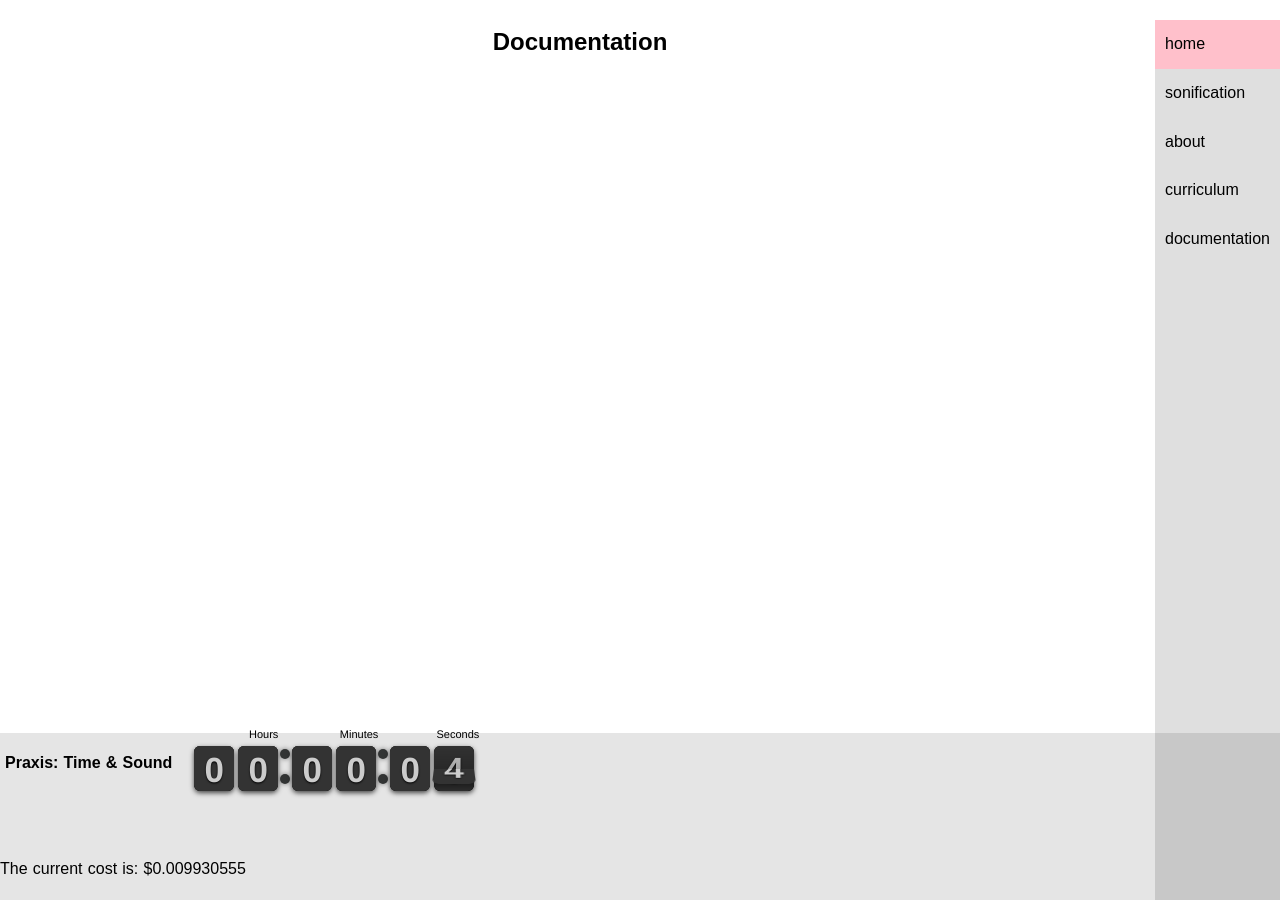
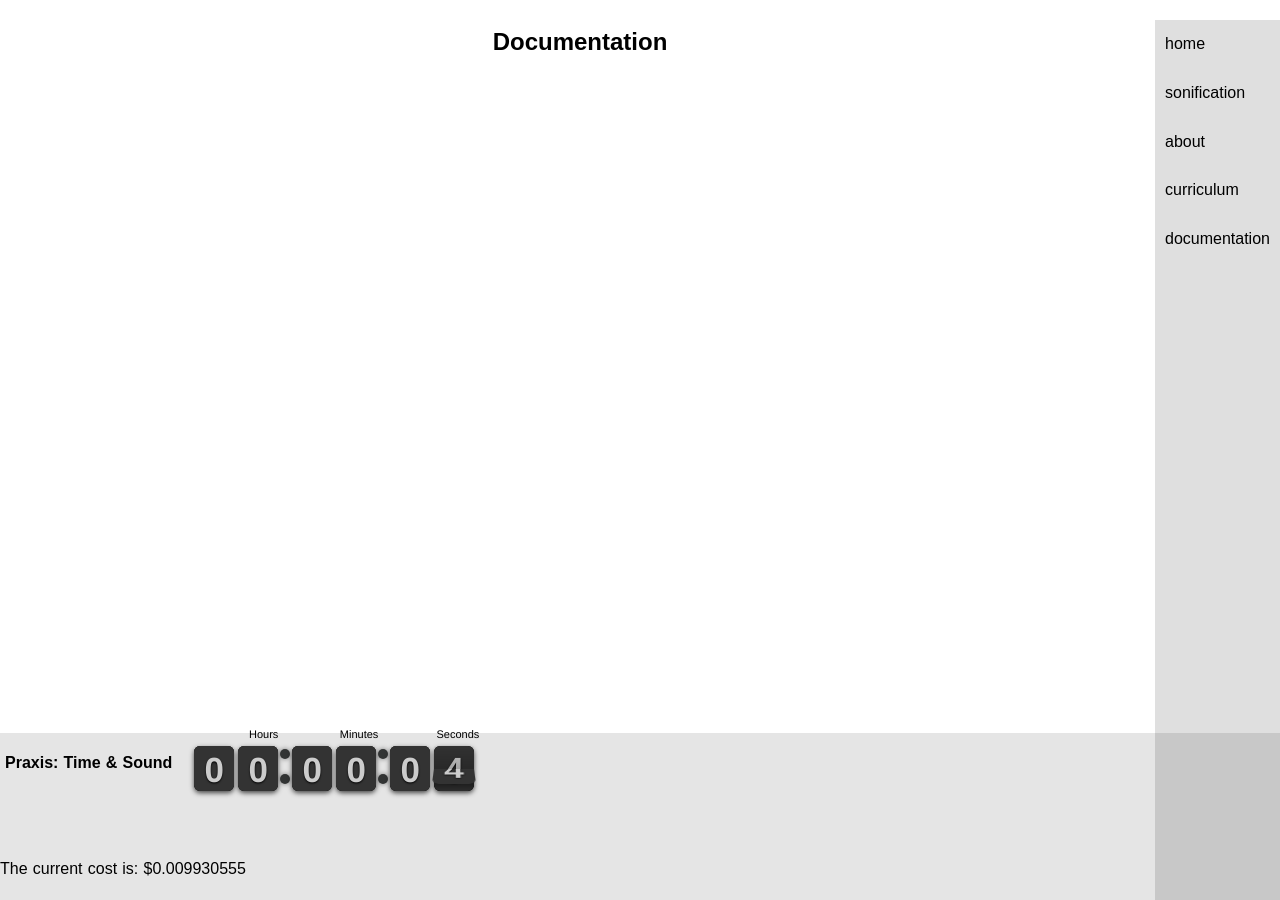
Before and after one commit to scholarslab/clockwork, a Jekyll site: the page built from documentation.md, in a window 1280 px wide. Built offline with Jekyll 4.4.1, drawn with Linux system fonts in a browser that asks for light colours; some web fonts are replaced.

Commit message:
changed color for highlighted page

```diff
--- a/css/main.css
+++ b/css/main.css
@@ -97,7 +97,6 @@ a:link {
 }
 
 .homepage {
-  background-color: pink;
   text-transform: uppercase;
 }
 
```
